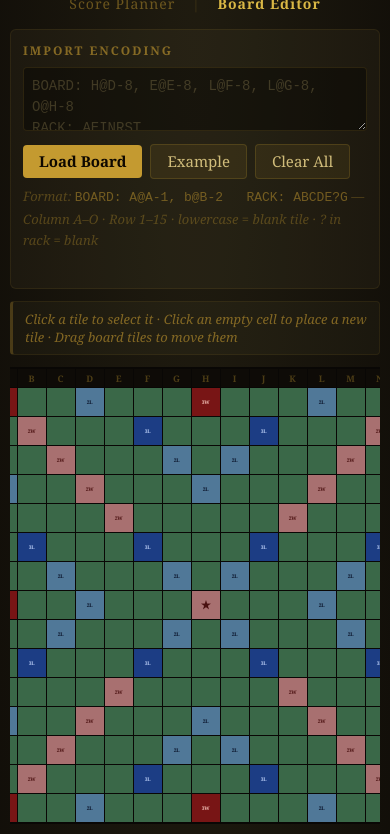
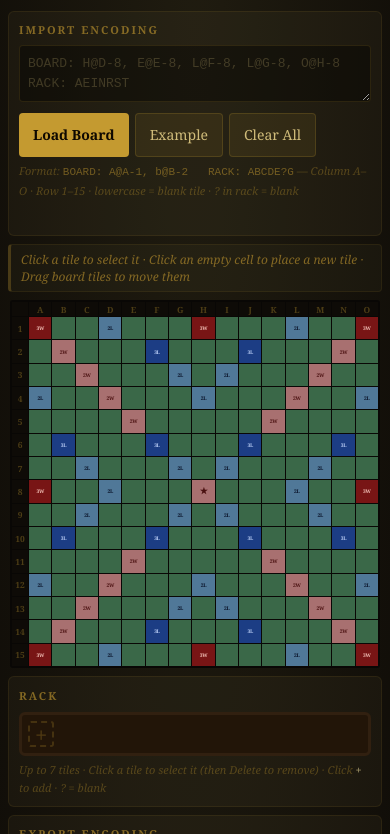
Before and after one commit to JamesPBurke/resummit, a plain HTML site: page boardfix.html in a window 390 px wide. Shown: the part 62-896 px from the top of the page. Drawn offline with Linux system fonts and the light colour scheme.

Commit message:
UI update for boardfix as well -- same fix as the previous.

```diff
--- a/boardfix.html
+++ b/boardfix.html
@@ -8,7 +8,7 @@
     *, *::before, *::after { box-sizing: border-box; margin: 0; padding: 0; }
 
     :root {
-      --cell: clamp(28px, 5.5vw, 48px);
+      --cell: clamp(18px, calc((100vw - 39px) / 15.72), 48px);
       --radius: 6px;
       --gold:        #c49a30;
       --gold-bright: #dab845;
@@ -214,7 +214,7 @@
       justify-content: center;
       background: #0e0b07;
       color: rgba(196,154,48,0.35);
-      font-size: clamp(9px, 1.5vw, 14px);
+      font-size: clamp(7px, calc(var(--cell) * 0.38), 13px);
       font-weight: bold;
       font-family: Georgia, serif;
     }
@@ -465,6 +465,76 @@
       word-break: break-word;
       line-height: 1.65;
       margin: 0 0 10px;
+    }
+
+    /* ── Mobile portrait ────────────────────────────────────── */
+    @media (max-width: 600px) {
+      body {
+        padding: 10px 8px 20px;
+      }
+
+      h1 {
+        font-size: clamp(16px, 5.5vw, 26px);
+        margin-bottom: 6px;
+        letter-spacing: 3px;
+      }
+
+      .page-nav {
+        margin-bottom: 10px;
+        font-size: 13px;
+      }
+
+      .panel {
+        padding: 10px;
+        margin-bottom: 8px;
+      }
+
+      .panel-title { font-size: 11px; }
+
+      /* Taller touch targets (≥44px) */
+      button {
+        padding: 13px 14px;
+        font-size: 14px;
+        min-height: 44px;
+      }
+
+      .btn-row { gap: 6px; margin-top: 6px; }
+
+      textarea {
+        min-height: 50px;
+        font-size: 13px;
+      }
+
+      .hint { font-size: 11px; margin-top: 5px; }
+
+      .status-bar {
+        padding: 6px 10px;
+        margin-bottom: 8px;
+        min-height: 38px;
+        gap: 6px;
+      }
+      #status-text { font-size: 12px; }
+      #pending-hint { font-size: 11px; }
+
+      .board-scroll { margin-bottom: 8px; }
+
+      .rack-bar {
+        gap: 3px;
+        padding: 6px 6px;
+        min-height: calc(var(--cell) + 18px);
+      }
+
+      .rack-tile,
+      .rack-add-slot {
+        width: calc(var(--cell) + 4px);
+        height: calc(var(--cell) + 4px);
+      }
+
+      .rack-add-slot { font-size: 22px; }
+
+      .tip-steps { font-size: 13px; }
+      .prompt-block pre { font-size: 12px; }
+      .error-msg { font-size: 12px; }
     }
   </style>
 </head>
```
Also changed, not shown: .claude/settings.local.json.
